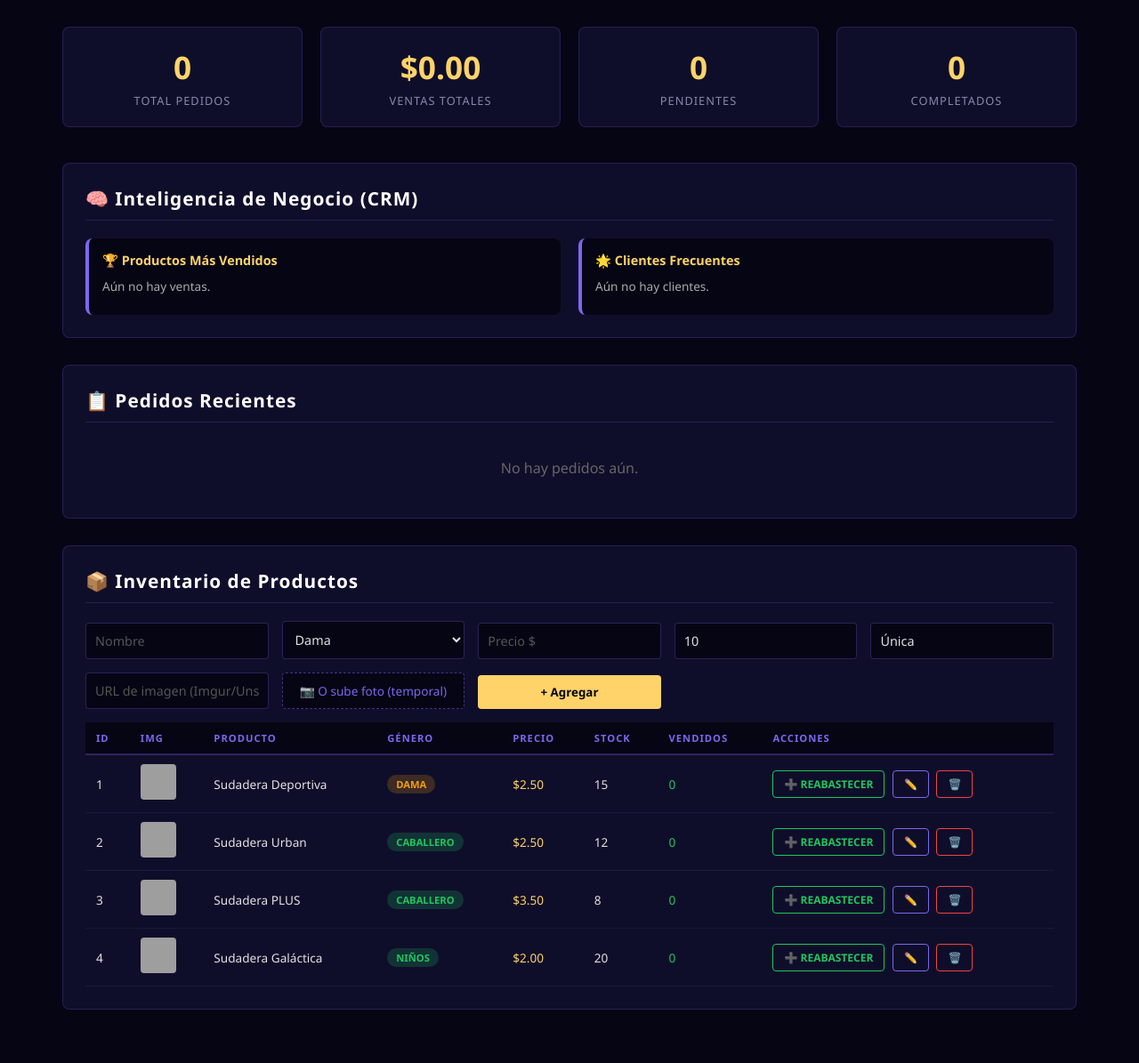
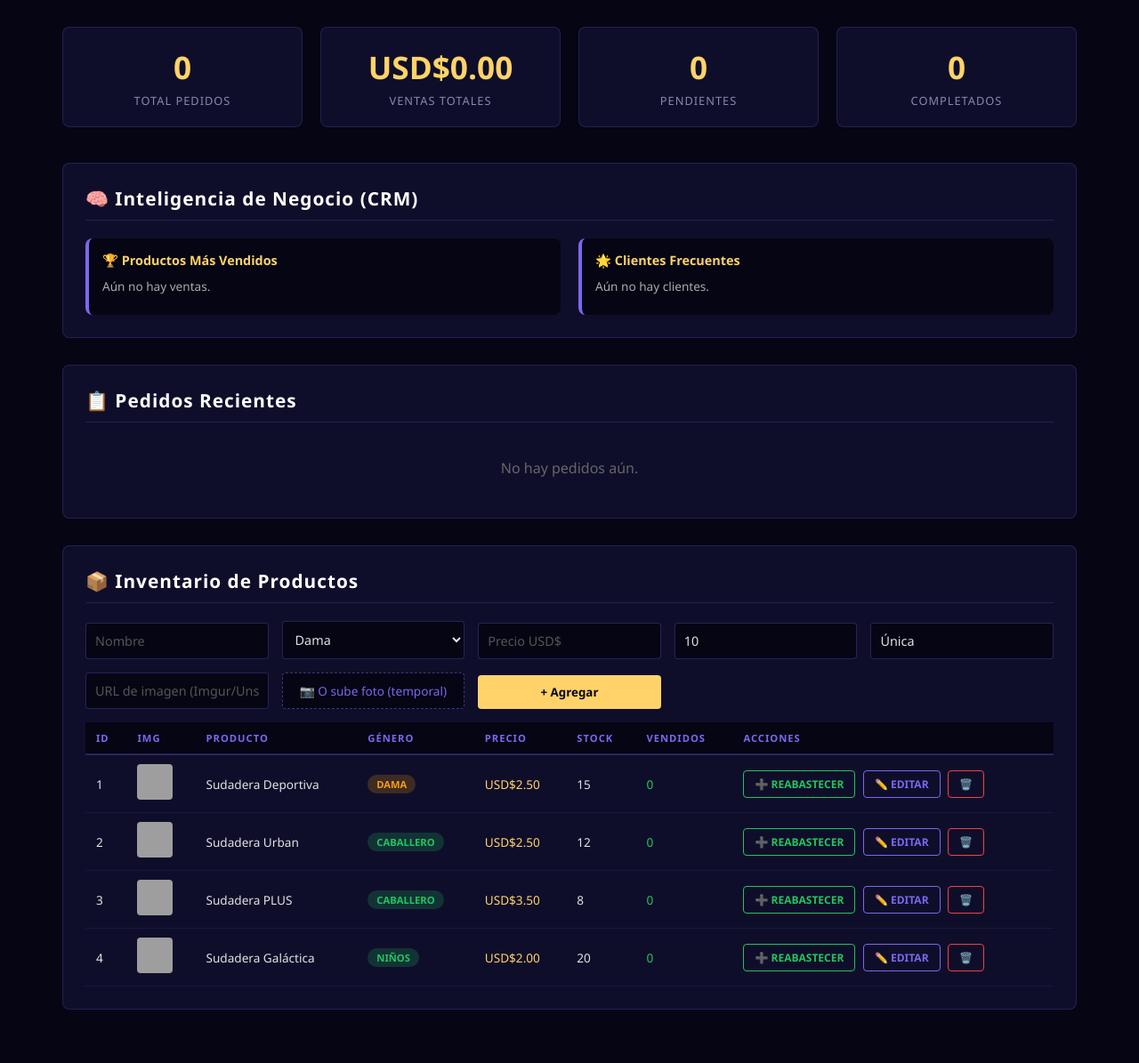
Before and after one commit to yenni5pico-ui/Worldmoon, a Flask app: page /admin in a window 1280 px wide. Shown: the part 73-1268 px from the top of the page at 89% size. Run offline with Flask 3, Linux system fonts and the light colour scheme; the visitor is signed in with stand-in values (Sample User, id 1); data comes from the database, SQL or seed files in the repository; data that the repository does not hold is empty; grey boxes are pictures that could not be loaded.

Commit message:
Boton editar arreglado y moneda en USD

```diff
--- a/app.py
+++ b/app.py
@@ -58,7 +58,7 @@ def init_db():
         cursor.executemany(
             'INSERT INTO productos (nombre, genero, precio, stock, imagen, tallas, vendidos) VALUES (?, ?, ?, ?, ?, ?, ?)',
             [
-                ('Sudadera Deportiva', 'Dama', 2.50, 15,
+                ('Sudadera Deportiva', 'Dama',2.50, 15,
                  'https://i.postimg.cc/FF2Z4vLP/Captura-de-pantalla-2026-05-08-190239.png', 'Única', 0),
                 ('Sudadera Urban', 'Caballero', 2.50, 12,
                  'https://i.postimg.cc/sxS5XBhh/Captura-de-pantalla-2026-05-08-190417.png', 'S,M,L', 0),
--- a/templates/admin.html
+++ b/templates/admin.html
@@ -58,7 +58,7 @@
         .modal-activo { display: flex; }
         .modal-box { background: var(--nebula-oscura); border: 1px solid var(--polvo-cosmico); border-radius: 8px; padding: 30px; max-width: 450px; width: 100%; }
         .modal-box h3 { color: var(--estrella-dorada); margin-bottom: 20px; text-transform: uppercase; }
-        .modal-box input { width: 100%; padding: 10px; margin-bottom: 15px; background: var(--espacio-profundo); border: 1px solid rgba(123,104,238,0.3); color: white; border-radius: 4px; }
+        .modal-box input, .modal-box select { width: 100%; padding: 10px; margin-bottom: 15px; background: var(--espacio-profundo); border: 1px solid rgba(123,104,238,0.3); color: white; border-radius: 4px; }
         .modal-box button { padding: 10px; width: 100%; border: none; border-radius: 4px; font-weight: bold; cursor: pointer; text-transform: uppercase; }
         .btn-guardar { background: var(--verde); color: white; }
         .btn-cancelar { background: transparent; border: 1px solid #333 !important; color: #888; margin-top: 10px; }
@@ -85,7 +85,7 @@
 
         <div class="stats-grid">
             <div class="stat-card"><div class="stat-numero">{{ total_pedidos }}</div><div class="stat-label">Total Pedidos</div></div>
-            <div class="stat-card"><div class="stat-numero">${{ "%.2f"|format(total_ventas) }}</div><div class="stat-label">Ventas Totales</div></div>
+            <div class="stat-card"><div class="stat-numero">USD${{ "%.2f"|format(total_ventas) }}</div><div class="stat-label">Ventas Totales</div></div>
             <div class="stat-card"><div class="stat-numero">{{ pendientes }}</div><div class="stat-label">Pendientes</div></div>
             <div class="stat-card"><div class="stat-numero">{{ completados }}</div><div class="stat-label">Completados</div></div>
         </div>
@@ -105,7 +105,7 @@
                     <h4>🌟 Clientes Frecuentes</h4>
                     {% if clientes_frecuentes %}
                         {% for c in clientes_frecuentes %}
-                            <div class="crm-item"><strong>{{ c.nombre }}</strong> ({{ c.compras }} compras / ${{ "%.2f"|format(c.total_gastado) }})</div>
+                            <div class="crm-item"><strong>{{ c.nombre }}</strong> ({{ c.compras }} compras / USD${{ "%.2f"|format(c.total_gastado) }})</div>
                         {% endfor %}
                     {% else %} <div class="crm-item">Aún no hay clientes.</div> {% endif %}
                 </div>
@@ -124,7 +124,7 @@
                         <td>{{ pedido.nombre }}</td>
                         <td>{{ pedido.email }}<br><small style="color:#8888aa">{{ pedido.telefono }}</small></td>
                         <td style="max-width:180px;font-size:0.8rem;color:#8888aa">{{ pedido.productos }}</td>
-                        <td><strong style="color:var(--estrella-dorada)">${{ "%.2f"|format(pedido.total) }}</strong></td>
+                        <td><strong style="color:var(--estrella-dorada)">USD${{ "%.2f"|format(pedido.total) }}</strong></td>
                         <td>
                             <select class="select-estado" onchange="actualizarEstado({{ pedido.id }}, this.value)" style="background:var(--espacio-profundo);color:var(--luna-plata);border:1px solid var(--polvo-cosmico);padding:5px;border-radius:4px;">
                                 <option value="Pendiente" {% if pedido.estado=='Pendiente' %}selected{% endif %}>⏳ Pendiente</option>
@@ -146,13 +146,10 @@
                 <div class="form-grid">
                     <input type="text" id="prod-nombre" placeholder="Nombre" required>
                     <select id="prod-genero" required><option value="Dama">Dama</option><option value="Caballero">Caballero</option><option value="Niños">Niños</option></select>
-                    <input type="number" id="prod-precio" placeholder="Precio $" step="0.01" required>
+                    <input type="number" id="prod-precio" placeholder="Precio USD$" step="0.01" required>
                     <input type="number" id="prod-stock" placeholder="Stock Inicial" value="10">
                     <input type="text" id="prod-tallas" placeholder="Tallas (S,M,L)" value="Única">
-
-                    <!-- NUEVO: Input para URL de imagen (Permanente en la nube) -->
                     <input type="url" id="prod-imagen" placeholder="URL de imagen (Imgur/Unsplash)" required>
-
                     <div class="upload-area">
                         <label class="btn-upload" id="btn-upload-add" for="file-add">📷 O sube foto (temporal)</label>
                         <input type="file" id="file-add" accept="image/*" onchange="subirArchivo(this,'add')">
@@ -171,12 +168,12 @@
                         <td><img src="{{ producto.imagen }}" style="width:40px;height:40px;object-fit:cover;border-radius:4px;" onerror="this.src='https://via.placeholder.com/40'"></td>
                         <td>{{ producto.nombre }}</td>
                         <td><span class="badge {% if producto.genero=='Dama' %}badge-dama{% else %}badge-caballero{% endif %}">{{ producto.genero }}</span></td>
-                        <td style="color:var(--estrella-dorada)">${{ "%.2f"|format(producto.precio) }}</td>
+                        <td style="color:var(--estrella-dorada)">USD${{ "%.2f"|format(producto.precio) }}</td>
                         <td style="{% if producto.stock <= 2 %} color:var(--rojo); font-weight:bold; {% endif %}">{{ producto.stock }} {% if producto.stock <= 2 %}⚠️{% endif %}</td>
                         <td style="color:var(--verde)">{{ producto.vendidos }}</td>
                         <td>
                             <button class="btn-admin btn-restock" onclick="reabastecer({{ producto.id }}, '{{ producto.nombre }}')">➕ Reabastecer</button>
-                            <button class="btn-admin btn-editar" onclick="abrirEditar({{ producto.id }}, '{{ producto.nombre }}', '{{ producto.genero }}', {{ producto.precio }}, {{ producto.stock }}, '{{ producto.tallas }}', '{{ producto.imagen }}')">✏️</button>
+                            <button class="btn-admin btn-editar" onclick="abrirEditar({{ producto.id }}, '{{ producto.nombre }}', '{{ producto.genero }}', {{ producto.precio }}, {{ producto.stock }}, '{{ producto.tallas }}', '{{ producto.imagen }}')">✏️ Editar</button>
                             <button class="btn-admin btn-eliminar" onclick="eliminarProducto({{ producto.id }})">🗑️</button>
                         </td>
                     </tr>
@@ -197,6 +194,28 @@
             <input type="hidden" id="restock-id">
             <button class="btn-guardar" onclick="guardarRestock()">💾 Sumar al Inventario</button>
             <button class="btn-cancelar" onclick="document.getElementById('modal-restock').classList.remove('modal-activo')">Cancelar</button>
+        </div>
+    </div>
+
+    <!-- MODAL EDITAR PRODUCTO (NUEVO) -->
+    <div class="modal-overlay" id="modal-editar">
+        <div class="modal-box">
+            <h3>✏️ Editar Producto</h3>
+            <input type="hidden" id="edit-id">
+            <label style="font-size:0.8rem; color:#8888aa;">Nombre</label>
+            <input type="text" id="edit-nombre" required>
+            <label style="font-size:0.8rem; color:#8888aa;">Género</label>
+            <select id="edit-genero" required><option value="Dama">Dama</option><option value="Caballero">Caballero</option><option value="Niños">Niños</option></select>
+            <label style="font-size:0.8rem; color:#8888aa;">Precio (USD$)</label>
+            <input type="number" id="edit-precio" step="0.01" required>
+            <label style="font-size:0.8rem; color:#8888aa;">Stock</label>
+            <input type="number" id="edit-stock" required>
+            <label style="font-size:0.8rem; color:#8888aa;">Tallas</label>
+            <input type="text" id="edit-tallas">
+            <label style="font-size:0.8rem; color:#8888aa;">URL de Imagen</label>
+            <input type="url" id="edit-imagen">
+            <button class="btn-guardar" onclick="guardarEdicion()">💾 Guardar Cambios</button>
+            <button class="btn-cancelar" onclick="document.getElementById('modal-editar').classList.remove('modal-activo')">Cancelar</button>
         </div>
     </div>
 
@@ -224,6 +243,34 @@
             fetch('/admin/restock/'+id, {method:'POST', headers:{'Content-Type':'application/x-www-form-urlencoded'}, body:'cantidad='+cant})
             .then(r=>r.json()).then(d=>{ if(d.success) location.reload(); });
         }
+
+        // NUEVAS FUNCIONES PARA EDITAR
+        function abrirEditar(id, nombre, genero, precio, stock, tallas, imagen) {
+            document.getElementById('edit-id').value = id;
+            document.getElementById('edit-nombre').value = nombre;
+            document.getElementById('edit-genero').value = genero;
+            document.getElementById('edit-precio').value = precio;
+            document.getElementById('edit-stock').value = stock;
+            document.getElementById('edit-tallas').value = tallas;
+            document.getElementById('edit-imagen').value = imagen;
+            document.getElementById('modal-editar').classList.add('modal-activo');
+        }
+
+        function guardarEdicion() {
+            var id = document.getElementById('edit-id').value;
+            var n = document.getElementById('edit-nombre').value;
+            var g = document.getElementById('edit-genero').value;
+            var p = document.getElementById('edit-precio').value;
+            var s = document.getElementById('edit-stock').value;
+            var t = document.getElementById('edit-tallas').value;
+            var im = document.getElementById('edit-imagen').value;
+
+            fetch('/admin/editar_producto/'+id, {method:'POST', headers:{'Content-Type':'application/x-www-form-urlencoded'}, body:'nombre='+encodeURIComponent(n)+'&genero='+g+'&precio='+p+'&stock='+s+'&tallas='+encodeURIComponent(t)+'&imagen='+encodeURIComponent(im)})
+            .then(r=>r.json()).then(d=>{
+                if(d.success) location.reload();
+                else alert('Error al guardar');
+            });
+        }
     </script>
 </body>
 </html>
```
Also changed, not shown: templates/index.html (+9 -10 lines).
